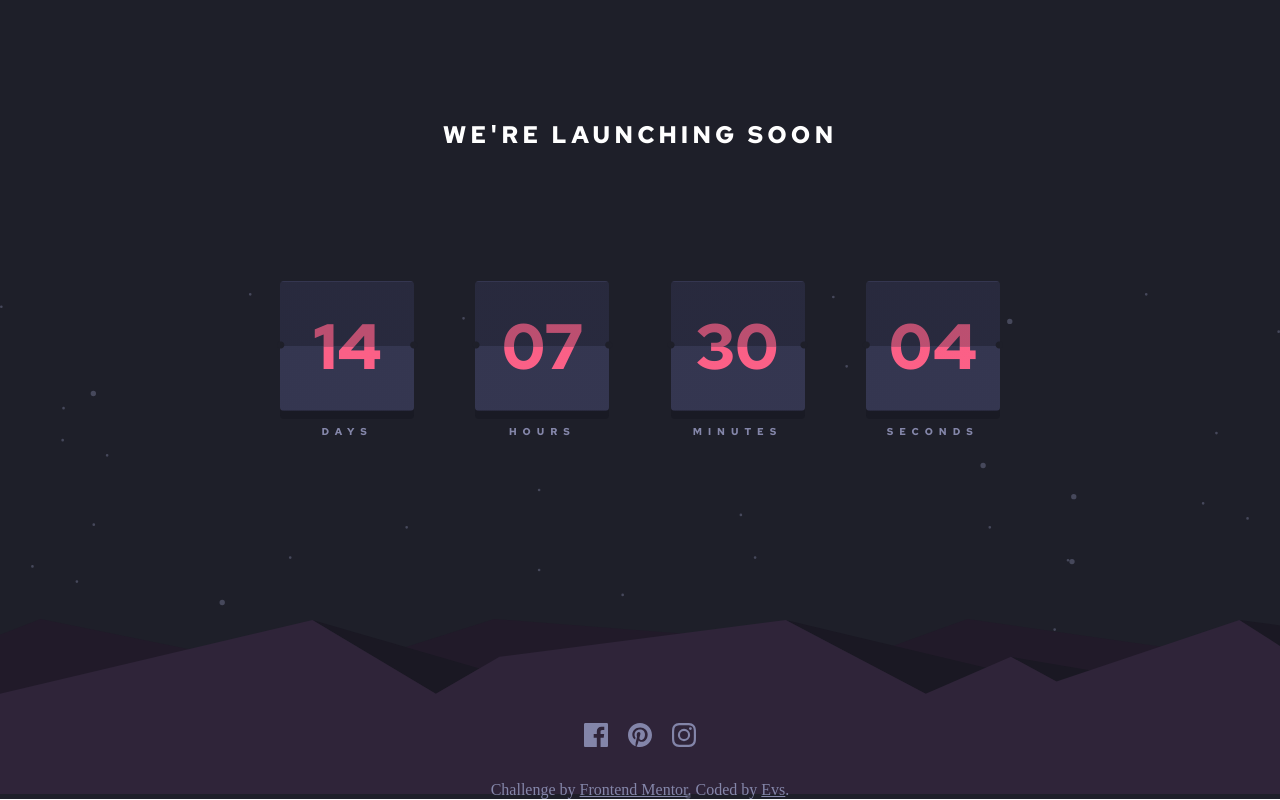
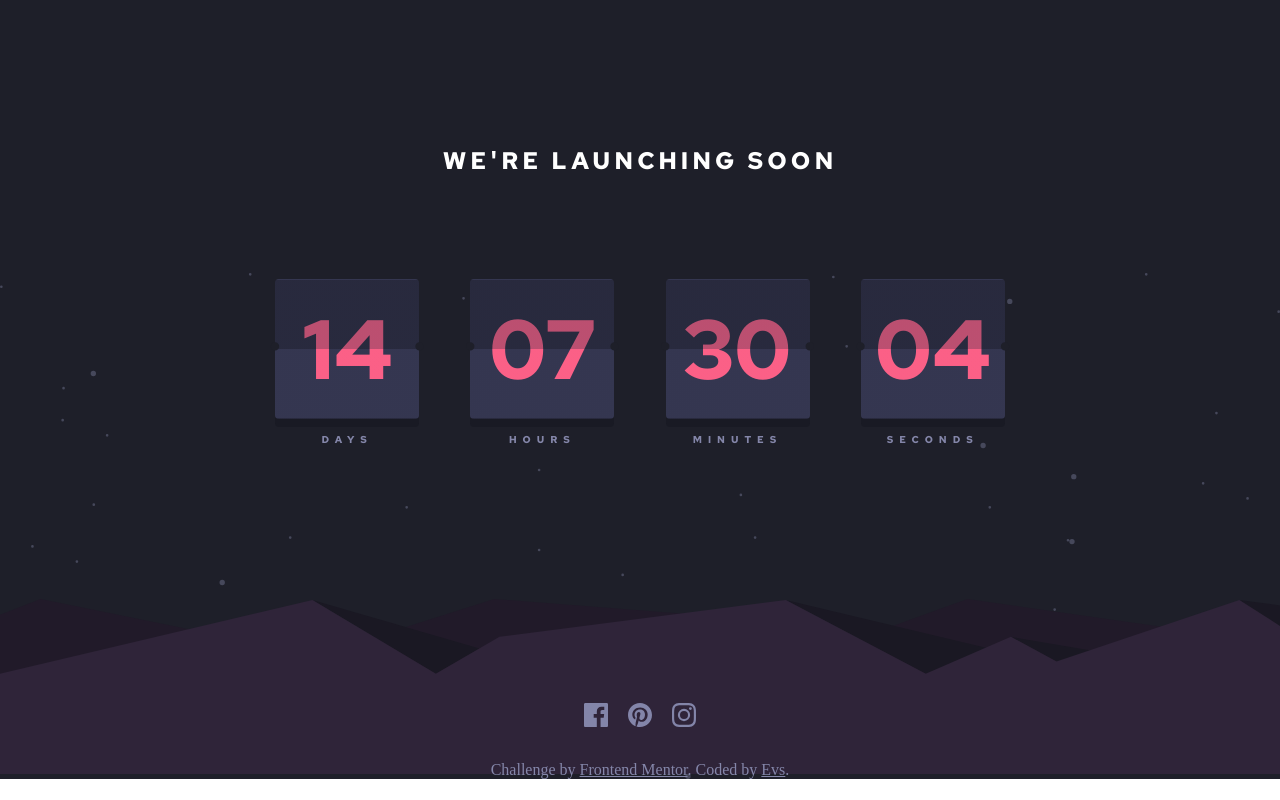
Before and after one commit to e-v-s/countdown_project, a React (Create React App) app: page / in a window 1280 px wide. Built offline with nearby package versions, Linux system fonts and the light colour scheme.

Commit message:
change countdown size

```diff
--- a/src/App.js
+++ b/src/App.js
@@ -93,7 +93,7 @@ const style = StyleSheet.create({
       backgroundSize: '100%',
       backgroundRepeat: 'no-repeat',
       backgroundPosition: 'left bottom',
-      minHeight: '820px',
+      minHeight: '800px',
     }
   },
   title: {
@@ -107,7 +107,7 @@ const style = StyleSheet.create({
     fontSize: '24px',
     letterSpacing: '4px',
     '@media only screen and (min-width: 376px)': {
-      paddingTop: '140px',
+      paddingTop: '166px',
       paddingBottom: '40px'
     }
   },
@@ -143,9 +143,9 @@ const style = StyleSheet.create({
     borderRadius: '4px',
     '-webkit-box-shadow': '0px 4px 0px 0px hsl(234, 17%, 12%)',
     '@media only screen and (min-width: 376px)': {
-      width: '132px',
-      height: '128px',
-      fontSize: '64px',
+      width: '142px',
+      height: '138px',
+      fontSize: '84px',
       '-webkit-box-shadow': '0px 8px 0px 0px hsl(234, 17%, 12%)'
     }
   },
@@ -158,16 +158,16 @@ const style = StyleSheet.create({
     fontWeight: '700',
   },
   dotLeft: {
-    marginTop: '-36px',
-    marginLeft: '-8px',
+    marginTop: '-44px',
+    marginLeft: '-10px',
     color: 'hsl(235, 16%, 14%)',
-    fontSize: '60px'
+    fontSize: '70px'
   },
   dotRight: {
-    marginTop: '-36px',
-    marginRight: '-8px',
+    marginTop: '-44px',
+    marginRight: '-10px',
     color: 'hsl(235, 16%, 14%)',
-    fontSize: '60px'
+    fontSize: '70px'
   },
   text: {
     fontFamily: `'Red Hat Text', sans-serif`,
```
Also changed, not shown: 1 other file (tests, documents, lock files or other folders).
